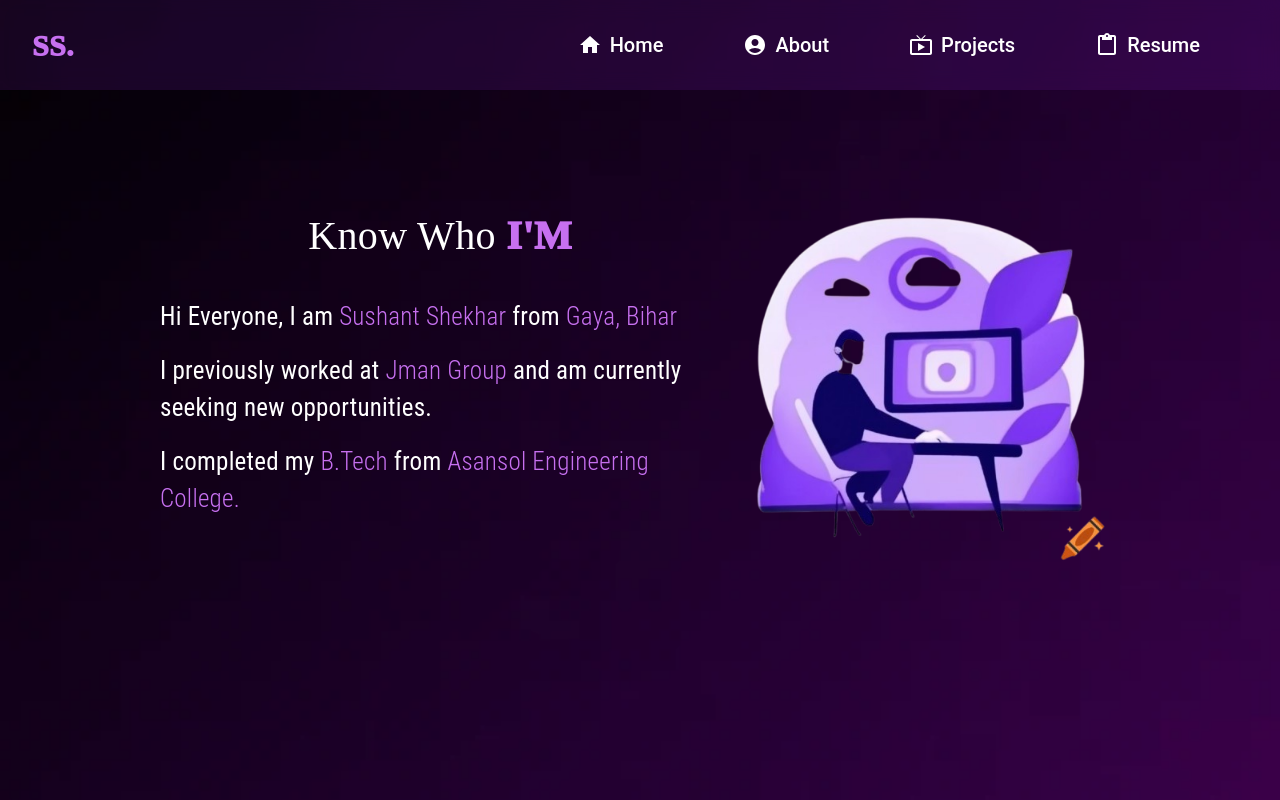
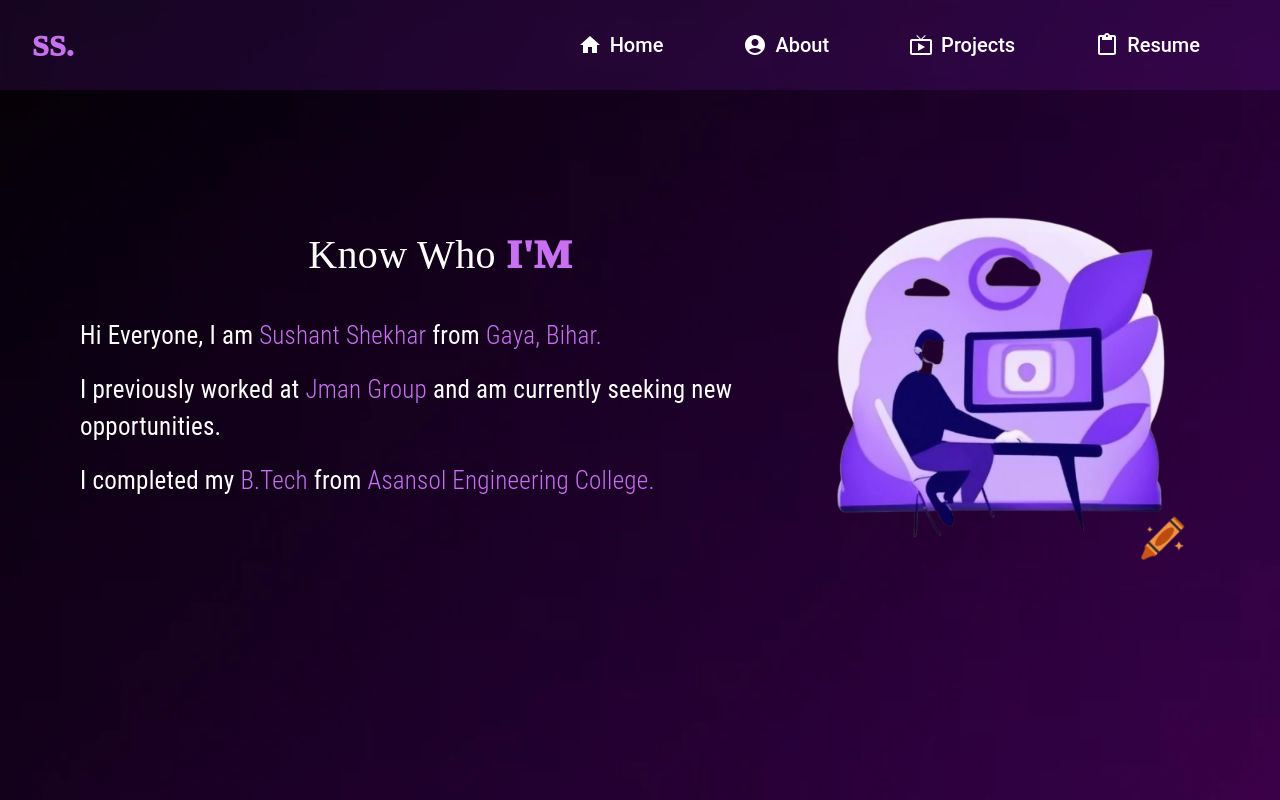
Before and after one commit to Sushantshekharzz/Portfolio, a React (Create React App) app: page /about in a window 1280 px wide. Built offline with nearby package versions, Linux system fonts and the light colour scheme; a web font is replaced by a local one.

Commit message:
some alignment

```diff
--- a/src/component/About.js
+++ b/src/component/About.js
@@ -11,7 +11,7 @@ export default function About() {
       backgroundSize: 'cover', // Ensure the image covers the entire container
       backgroundAttachment: 'fixed', // Desktop: Fixed background
       backgroundPosition: 'center', // Center the background image
-      paddingInline: { xs: 5, md: 20 },
+      paddingInline: { xs: 5, md: 10 },
       wordBreak: { xs: 'break-word', md: 'break-word' }, // Forces long words to break
       paddingBottom: 10
     }}>
@@ -22,7 +22,7 @@ export default function About() {
         alignItems: 'center',
         height: '100%',
         width: '100%',
-        justifyContent: 'center'
+        justifyContent: 'space-around'
       }}>
         <Box sx={{ display: 'flex', flexDirection: 'column', alignItems: 'center', justifyContent: 'center', height: '100%', width: '100%' }}>
           <Box>
@@ -34,7 +34,7 @@ export default function About() {
           <Box >
             <Typography
               sx={{ fontFamily: 'Roboto Condensed', fontSize: 25, color: 'white', }}
-            >Hi Everyone, I am <Typography component="span" sx={{ fontFamily: 'Roboto Condensed', color: "#c770f0", fontWeight: 200, fontSize: 25, }}>Sushant Shekhar</Typography> from <Typography component="span" sx={{ fontFamily: 'Roboto Condensed', color: "#c770f0", fontWeight: 200, fontSize: 25, }}>Gaya, Bihar</Typography></Typography>
+            >Hi Everyone, I am <Typography component="span" sx={{ fontFamily: 'Roboto Condensed', color: "#c770f0", fontWeight: 200, fontSize: 25, }}>Sushant Shekhar</Typography> from <Typography component="span" sx={{ fontFamily: 'Roboto Condensed', color: "#c770f0", fontWeight: 200, fontSize: 25, }}>Gaya, Bihar.</Typography></Typography>
           </Box>
           <Box sx={{paddingTop:2}}>
             <Typography
```
